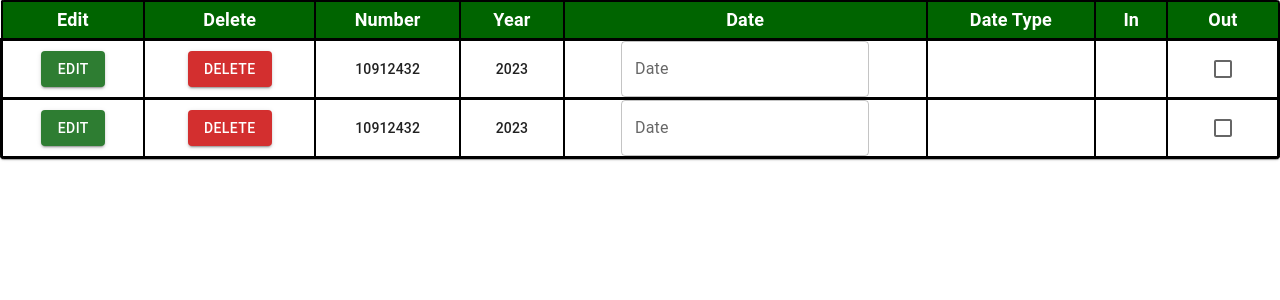
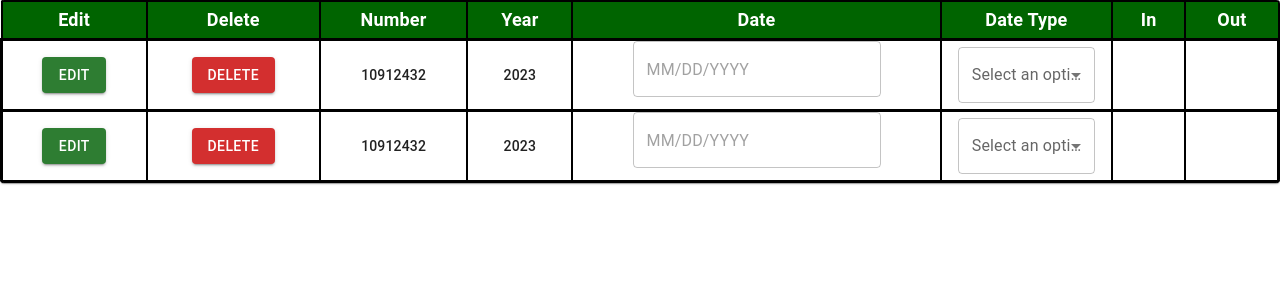
Before and after one commit to gerald-diego54/payroll-client, a Next.js app: page /test in a window 1280 px wide. Shown: the top 300 px of the page. Built offline with nearby package versions, Linux system fonts and the light colour scheme.

Commit message:
DtrSelectionMenu
Drop Down Menu

```diff
--- a/data/DTR_data.ts
+++ b/data/DTR_data.ts
@@ -3,6 +3,6 @@ export const DtrData = [
         number: 10912432,
         year: new Date().getFullYear(),
         date: new Date().getDate(),
-        time: new Date().getTime(),
+        // time: new Date().getTime(),
     },
 ];
--- a/src/components/form_modals/DTR-Tables.tsx
+++ b/src/components/form_modals/DTR-Tables.tsx
@@ -9,8 +9,9 @@ import Paper from "@mui/material/Paper";
 import Checkbox from "@mui/material/Checkbox";
 import EditButton from "@/src/ui/Edit";
 import DeleteButton from "@/src/ui/DeleteButton";
-import { DtrData } from "@/data/DTR_data";
+import { DtrData} from "@/data/DTR_data";
 import BasicDatePicker from "@/src/ui/DatePicker";
+import DropdownMenu from "@/src/layout/DtrSelectionMenu";
 
 const cellStyle = {
   fontSize: 18,
@@ -79,17 +80,17 @@ const DTR_Tables = () => {
               </TableCell>
               <BasicDatePicker />
               <TableCell align="center" style={dataCellStyle}>
-                {row.leaveType}
+              <DropdownMenu/>
               </TableCell>
               <TableCell align="center" style={dataCellStyle}></TableCell>
               <TableCell align="center" style={dataCellStyle}>
-                <Checkbox></Checkbox>
+
               </TableCell>
             </TableRow>
           ))}
         </TableBody>
         <TableBody style={{ border: "solid black 3px" }}>
-          {rows?.map((row: any, index:number) => (
+          {rows?.map((row: any, index: number) => (
             <TableRow
               key={index}
               sx={{ "&:last-child td, &:last-child th": { border: 0 } }}
@@ -108,15 +109,19 @@ const DTR_Tables = () => {
               </TableCell>
               <BasicDatePicker />
               <TableCell align="center" style={dataCellStyle}>
-                {row.leaveType}
+              <DropdownMenu/>
               </TableCell>
-              <TableCell align="center" style={dataCellStyle}></TableCell>
+                  <TableCell align="center" style={dataCellStyle}>
+
+              </TableCell>
               <TableCell align="center" style={dataCellStyle}>
-                <Checkbox></Checkbox>
+
               </TableCell>
             </TableRow>
           ))}
-        </TableBody>
+              </TableBody>
+
+
       </Table>
     </TableContainer>
   );
--- /dev/null
+++ b/src/layout/DtrSelectionMenu.tsx
@@ -0,0 +1,35 @@
+import * as React from 'react';
+import { Box, FormControl, InputLabel, MenuItem, Select } from '@mui/material';
+
+const DropdownMenu = () => {
+  const [selectedOption, setSelectedOption] = React.useState('');
+
+  const handleChange = (event: { target: { value: React.SetStateAction<string>; }; }) => {
+    setSelectedOption(event.target.value);
+  };
+    const dropMenu = {
+      width:"100%",
+  }
+  return (
+    <Box>
+      <FormControl variant="outlined" sx={dropMenu}>
+        <InputLabel id="dropdown-label">Select an option</InputLabel>
+        <Select
+          labelId="dropdown-label"
+          id="dropdown"
+          value={selectedOption}
+          onChange={handleChange}
+          label="Select an option"
+        >
+          <MenuItem value="M-W-F">M-W-F</MenuItem>
+          <MenuItem value="REGULAR WEEKDAY">REGULAR WEEKDAY</MenuItem>
+          <MenuItem value="NIGHT SHIFT WEEKDAY">NIGHT SHIFT WEEKDAY</MenuItem>
+          <MenuItem value="IRREGULAR SHIFT">IRREGULAR SHIFT</MenuItem>
+          <MenuItem value="INCOMPLETE">INCOMPLETE</MenuItem>
+        </Select>
+      </FormControl>
+    </Box>
+  );
+};
+
+export default DropdownMenu;
--- a/src/ui/DatePicker.tsx
+++ b/src/ui/DatePicker.tsx
@@ -13,7 +13,7 @@ const BasicDatePicker = () => {
     return (
         <Box sx={centerAlign}>
         <LocalizationProvider dateAdapter={AdapterMoment}>
-          <DatePicker label="Date" />
+          <DatePicker label="" />
         </LocalizationProvider>
       </Box>
     );
@@ -22,7 +22,7 @@ const BasicDatePicker = () => {
 export default BasicDatePicker;
 //You can delete the centerAlign, and Box and leave only
 /*
-        The First Version is this;
+        The First Version is this
 
         <LocalizationProvider dateAdapter={AdapterMoment}>
           <DatePicker label="Date" />
```
Also changed, not shown: 1 other file (tests, documents, lock files or other folders).
